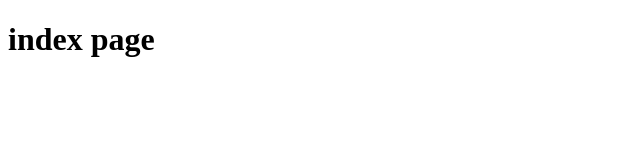
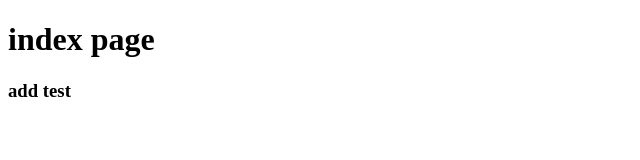
Before and after one commit to gamja44/GDJ_83_front, a plain HTML site: page index.html in a window 1280 px wide. Shown: the full height of the page, 0-640 px from the left. Drawn offline with Linux system fonts and the light colour scheme.

Commit message:
add test

```diff
--- a/index.html
+++ b/index.html
@@ -7,5 +7,6 @@
 </head>
 <body>
     <h1>index page</h1>
+    <h3>add test</h3>
 </body>
 </html>
```
